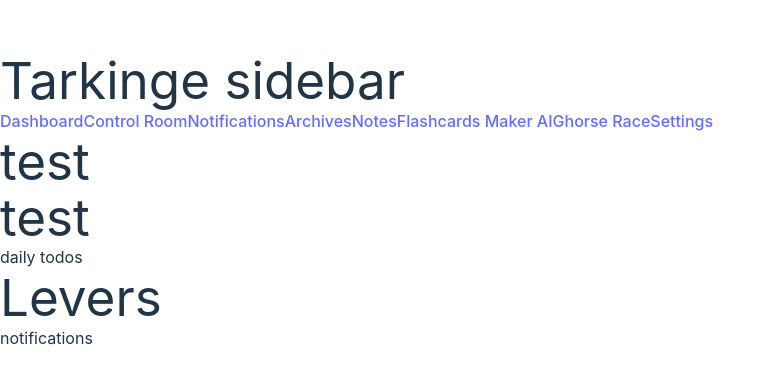
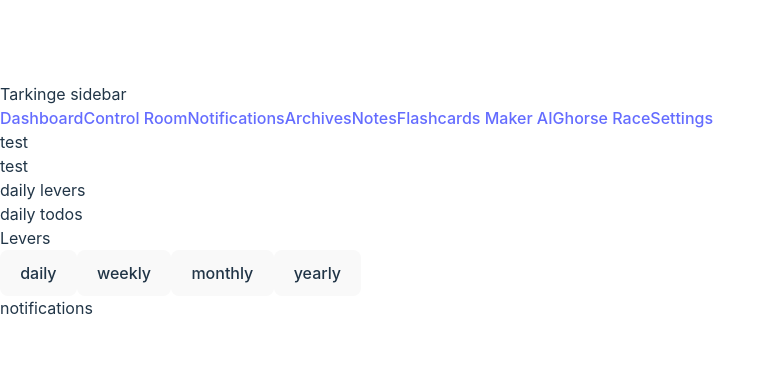
Before and after one commit to ejsadiarin/tarkinge, a React (Vite) app in the folder web/: page /dashboard in a window 1280 px wide. Shown: the part 199-582 px from the top of the page, without its empty margins (0-775 px from the left). Built offline with nearby package versions, Linux system fonts and the light colour scheme.

Commit message:
chore: fix layout ui

```diff
--- a/web/src/App.tsx
+++ b/web/src/App.tsx
@@ -19,7 +19,7 @@ function App() {
       {/*   /> */}
       {/* </Route> */}
     </Routes >
-  )
+  );
 }
 
 export default App
--- a/web/src/index.css
+++ b/web/src/index.css
@@ -23,6 +23,14 @@
   box-sizing: border-box;
 }
 
+html,
+body {
+  width: 100%;
+  height: 100%;
+  margin: 0;
+  padding: 0;
+}
+
 a {
   font-weight: 500;
   color: #646cff;
@@ -39,11 +47,6 @@ body {
   place-items: center;
   min-width: 320px;
   min-height: 100vh;
-}
-
-h1 {
-  font-size: 3.2em;
-  line-height: 1.1;
 }
 
 button {
--- a/web/src/pages/dashboard.tsx
+++ b/web/src/pages/dashboard.tsx
@@ -1,9 +1,16 @@
 // import Navbar from "../components/dashboard/navbar";
 // import Sidebar from "../components/dashboard/sidebar"
 
+type FilterType = {
+  time: string,
+}
+
+const Filters = ["daily", "weekly", "monthly", "yearly"];
+
+
 export default function Dashboard() {
   return (
-    <div className="flex">
+    <div className="flex w-screen h-screen ">
 
       {/* <Sidebar /> */}
       <nav className="flex flex-col border-r border-r-gray-700 h-screen">
@@ -19,30 +26,37 @@ export default function Dashboard() {
         <a href="/settings">Settings</a>
       </nav>
 
-      <div className="flex flex-col ">
+      <div className="flex flex-col w-screen h-screen ">
+
         {/* <Navbar /> */}
-        <nav className="block w-screen border-b border-b-gray-700 ">
-          {/* TODO: fix this, such that justify-between works */}
-          <div className="flex items-center justify-around">
+        <nav className="flex items-center justify-between border-b border-gray-700">
           <section>
             <h1>test</h1>
           </section>
-            {/* <div className="flex"> */}
           <section>
             <h1>test</h1>
           </section>
-            {/* </div> */}
-            {/* <div className="flex"> */}
-            {/* <img src="" alt="prof" /> */}
-            {/* </div> */}
+        </nav>
+
+        <main className="flex w-full h-full">
+          <section className="bg-purple-800 w-[20%]">
+            <h1>daily levers</h1>
+            <h1>daily todos</h1>
+          </section>
+
+          {/* this is the kanban with filters (or sorters) */}
+          <section className="flex flex-col w-[70%]">
+            <h1 className="text-5xl">Levers</h1>
+            <div className="flex gap-5">
+              {Filters.map((filter) => (
+                <button className="bg-gray-900 rounded-full">{filter}</button>
+              ))}
             </div>
-        </nav>
-        <main className="grid grid-cols-3">
-          <section>daily todos</section>
-          <section >
-            <h1>Levers</h1>
           </section>
-          <section>notifications</section>
+
+          <section className="bg-green-500 w-[20%]">
+            <h1>notifications</h1>
+          </section>
         </main>
       </div>
     </div>
```
Lines whose indentation alone changed are shown as unchanged.
